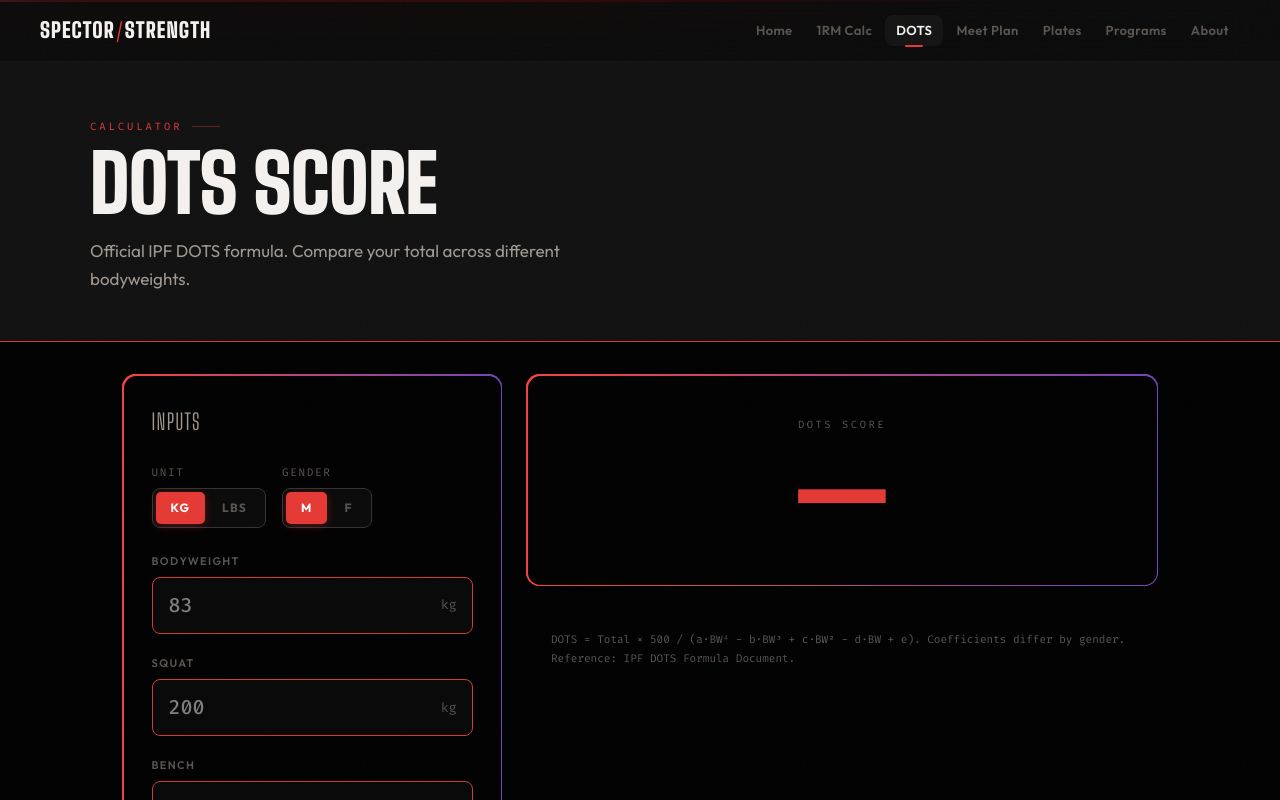
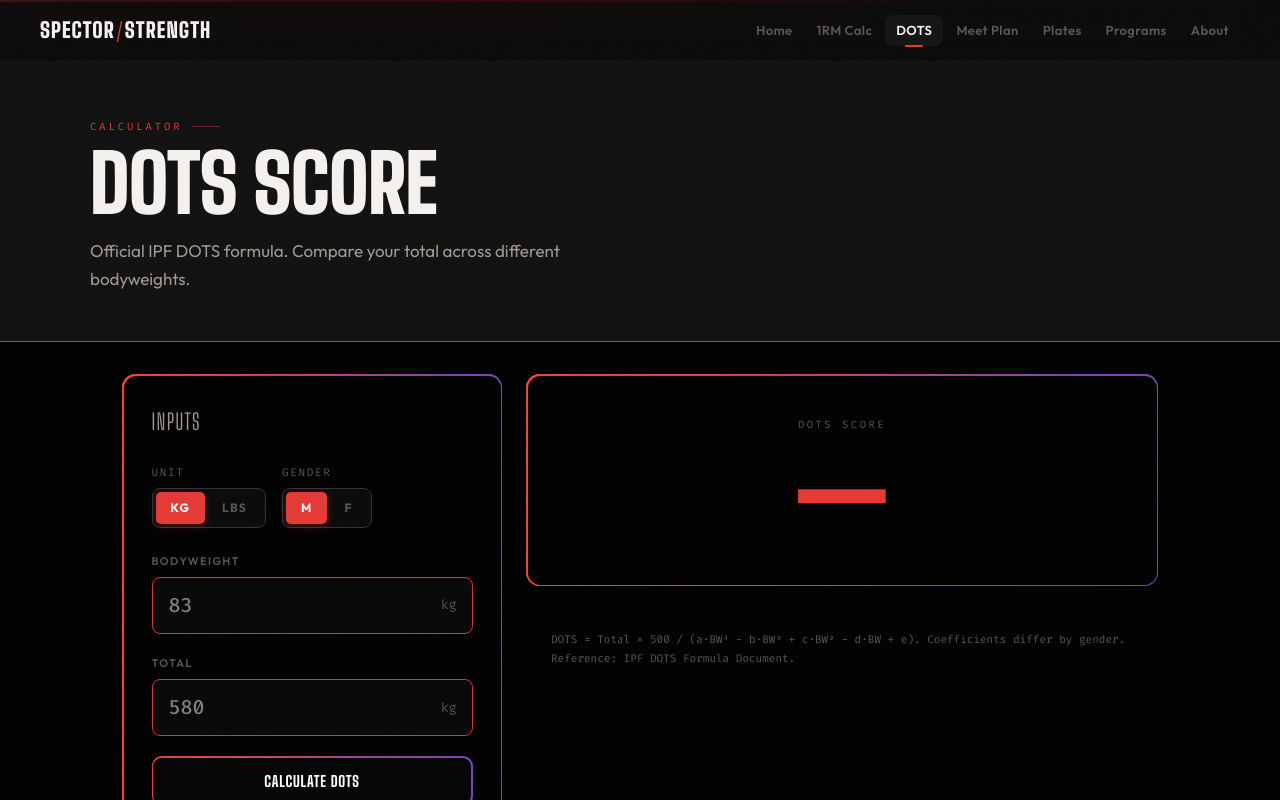
Before and after one commit to FirzaSpector/Spector-Strength.next, a Next.js app: page /dots in a window 1280 px wide. Shown: the top 800 px of the page. Built offline with nearby package versions, Linux system fonts and the light colour scheme.

Commit message:
Simplify DOTS calculator to use Total input only

```diff
--- a/src/app/dots/page.tsx
+++ b/src/app/dots/page.tsx
@@ -6,9 +6,7 @@ import { calculateDOTS, getDotsTier, dotsTierProgression, formatNum } from '@/li
 
 export default function DotsPage() {
   const [bw, setBw] = useState('');
-  const [squat, setSquat] = useState('');
-  const [bench, setBench] = useState('');
-  const [deadlift, setDeadlift] = useState('');
+  const [totalLift, setTotalLift] = useState('');
   const [gender, setGender] = useState<'male' | 'female'>('male');
   const [unit, setUnit] = useState<'kg' | 'lbs'>('kg');
   const [result, setResult] = useState<number | null>(null);
@@ -17,11 +15,11 @@ export default function DotsPage() {
 
   const calculate = useCallback(() => {
     const bwKg = parseFloat(bw) / (unit === 'lbs' ? KG_TO_LBS : 1);
-    const total = (parseFloat(squat) || 0) + (parseFloat(bench) || 0) + (parseFloat(deadlift) || 0);
+    const total = parseFloat(totalLift) || 0;
     const totalKg = total / (unit === 'lbs' ? KG_TO_LBS : 1);
     if (!bwKg || !totalKg) return;
     setResult(calculateDOTS(bwKg, totalKg, gender));
-  }, [bw, squat, bench, deadlift, gender, unit]);
+  }, [bw, totalLift, gender, unit]);
 
   const tier = result ? getDotsTier(result) : null;
   const progression = bw ? dotsTierProgression(parseFloat(bw) / (unit === 'lbs' ? KG_TO_LBS : 1), gender) : null;
@@ -61,9 +59,7 @@ export default function DotsPage() {
 
             {[
               { label: 'Bodyweight', val: bw, set: setBw, placeholder: '83' },
-              { label: 'Squat', val: squat, set: setSquat, placeholder: '200' },
-              { label: 'Bench', val: bench, set: setBench, placeholder: '140' },
-              { label: 'Deadlift', val: deadlift, set: setDeadlift, placeholder: '240' },
+              { label: 'Total', val: totalLift, set: setTotalLift, placeholder: '580' },
             ].map(({ label, val, set, placeholder }) => (
               <div key={label} style={{ display: 'flex', flexDirection: 'column', gap: 7, marginBottom: '1.25rem' }}>
                 <label style={{ fontFamily: 'var(--font-body)', fontWeight: 600, fontSize: 11, letterSpacing: '0.12em', textTransform: 'uppercase', color: 'var(--text-3)' }}>{label}</label>
```
